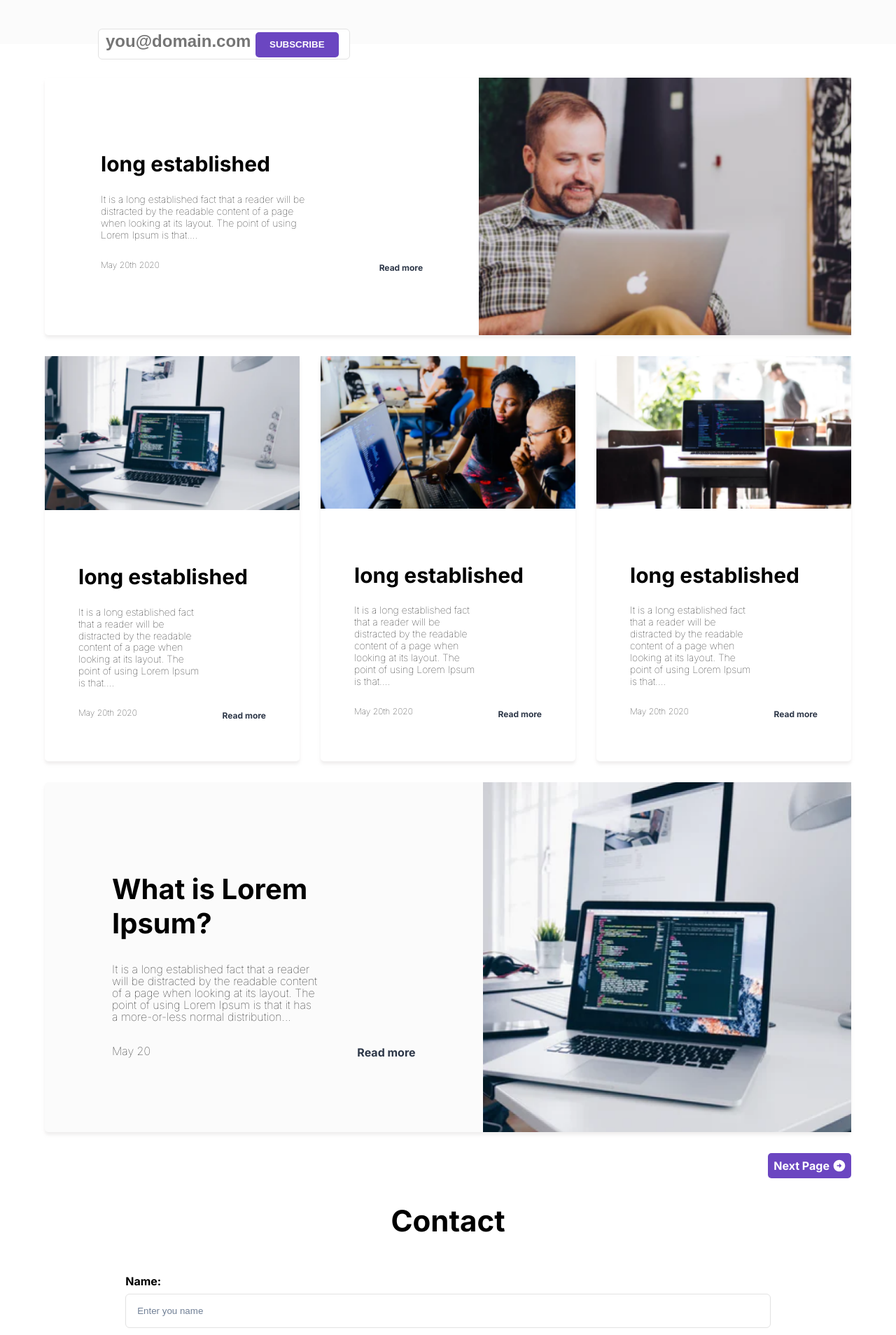
After one commit to ArcoDev/HotCofee, a PHP site: the page made by assets/templates/content.php in a window 1280 px wide. The commit adds this page. Shown: the part 484-2392 px from the top of the page at 70% size. Run offline with PHP 8.4, Linux system fonts and the light colour scheme; the template is opened without the code that fills it, so the values that code supplies are empty.

Commit message:
Estructurando la pagina para pasarla a wordpress

```diff
--- a/article.html
+++ b/article.php
@@ -6,7 +6,7 @@
     <meta http-equiv="X-UA-Compatible" content="IE=edge">
     <meta name="viewport" content="width=device-width, initial-scale=1.0">
     <title>HotCoffee</title>
-    <link rel="stylesheet" href="assets/css/styles.css">
+    <link rel="stylesheet" href="http://localhost/mijo_brands/wp-content/themes/HotCoffee/style.css">
 </head>
 
 <body>
@@ -25,8 +25,8 @@
             </div>
             <div class="box items">
                 <ul class="links">
-                    <li><a href="#">home</a></li>
-                    <li><a href="#">Articles</a></li>
+                    <li><a href="http://localhost/mijo_brands/wp-content/themes/HotCoffee/index.html">home</a></li>
+                    <li><a href="http://localhost/mijo_brands/wp-content/themes/HotCoffee/articles.php"">Articles</a></li>
                 </ul>
             </div>
             <div class="box menu-mobile">
--- a/assets/js/app.js
+++ b/assets/js/app.js
@@ -3,13 +3,11 @@ window.addEventListener("DOMContentLoaded", function () {
 });
 
 $("#send").click(function (e) {
-  e.preventDefault();
   const name = document.getElementById("name").value;
   const email = document.getElementById("email").value;
   const message = document.getElementById("message").value;
-  const send = document.getElementById("send").value;
   const error = document.getElementById("error");
-  const success = document.getElementById("success");
+  const correct = document.getElementById("correct");
   const txtError = document.getElementById("txtError");
 
   let expresionEmail;
@@ -20,7 +18,7 @@ $("#send").click(function (e) {
     txtError.innerHTML = "All fields are required";
     setTimeout(function () {
       error.style.opacity = "0";
-    }, 5000);
+    }, 3000);
     return false;
   } else if (name.length > 20) {
     error.style.opacity = "1";
@@ -44,6 +42,16 @@ $("#send").click(function (e) {
     }, 3000);
     return false;
   } else {
-    alert('Todo correcto');
+    $.ajax({
+      url: 'assets/email/email.php',
+      type: 'POST',
+      dataType: $('#send-email').serialize(),
+      success: function () {
+        correct.style.opacity = "1";
+        setTimeout(function () {
+          correct.style.opacity = "0";
+        }, 3000);
+      }
+    });
   }
 });
--- /dev/null
+++ b/assets/templates/content.php
@@ -0,0 +1,102 @@
+<main class="container">
+    <article class="grid-container">
+        <div class="article">
+            <div class="info-article">
+                <h2>long established</h2>
+                <p>It is a long established fact that a reader will be distracted by the readable content of a page
+                    when looking at its layout. The point of using Lorem Ipsum is that....</p>
+                <div class="footer-info">
+                    <p>May 20th 2020</p>
+                    <a href="<?php echo get_template_directory_uri(); ?>/article.php">Read more</a>
+                </div>
+            </div>
+            <div class="img-article">
+                <img src="<?php echo get_template_directory_uri(); ?>/assets/img/image1.png" alt="Image HotCoffee">
+            </div>
+        </div>
+        <div class="article">
+            <div class="img-article">
+                <img src="<?php echo get_template_directory_uri(); ?>/assets/img/image2.png" alt="Image HotCoffee">
+            </div>
+            <div class="info-article">
+                <h2>long established</h2>
+                <p>It is a long established fact that a reader will be distracted by the readable content of a page
+                    when looking at its layout. The point of using Lorem Ipsum is that....</p>
+                <div class="footer-info">
+                    <p>May 20th 2020</p>
+                    <a href="<?php echo get_template_directory_uri(); ?>/article.php">Read more</a>
+                </div>
+            </div>
+        </div>
+        <div class="article">
+            <div class="img-article">
+                <img src="<?php echo get_template_directory_uri(); ?>/assets/img/image3.png" alt="Image HotCoffee">
+            </div>
+            <div class="info-article">
+                <h2>long established</h2>
+                <p>It is a long established fact that a reader will be distracted by the readable content of a page
+                    when looking at its layout. The point of using Lorem Ipsum is that....</p>
+                <div class="footer-info">
+                    <p>May 20th 2020</p>
+                    <a href="<?php echo get_template_directory_uri(); ?>/article.php">Read more</a>
+                </div>
+            </div>
+        </div>
+        <div class="article">
+            <div class="img-article">
+                <img src="<?php echo get_template_directory_uri(); ?>/assets/img/image4.png" alt="Image HotCoffee">
+            </div>
+            <div class="info-article">
+                <h2>long established</h2>
+                <p>It is a long established fact that a reader will be distracted by the readable content of a page
+                    when looking at its layout. The point of using Lorem Ipsum is that....</p>
+                <div class="footer-info">
+                    <p>May 20th 2020</p>
+                    <a href="<?php echo get_template_directory_uri(); ?>/article.php">Read more</a>
+                </div>
+            </div>
+        </div>
+        <div class="article">
+            <div class="info-article">
+                <h2>What is Lorem Ipsum?</h2>
+                <p>It is a long established fact that a reader will be distracted by the readable content of a page
+                    when looking at its layout. The point of using Lorem Ipsum is that it has a more-or-less normal
+                    distribution...</p>
+                <div class="footer-info">
+                    <p>May 20</p>
+                    <a href="<?php echo get_template_directory_uri(); ?>/article.php">Read more</a>
+                </div>
+            </div>
+            <div class="img-article">
+                <img src="<?php echo get_template_directory_uri(); ?>/assets/img/image5.png" alt="Image HotCoffee">
+            </div>
+        </div>
+    </article>
+    <aside class="btn-aside">
+        <a href="#" class="btn-next">Next Page <img src="<?php echo get_template_directory_uri(); ?>/assets/icons/next.svg" alt="Next Icon"></a>
+    </aside>
+    <section class="contact">
+        <div class="title">
+            <h2>Contact</h2>
+        </div>
+        <div class="alerts">
+            <div id="error" class="error">
+                <p id="txtError"></p>
+            </div>
+            <div id="correct" class="correct">
+                <h6 id="msjAlert">Se ha enviado correctamente tu mensaje.</h6>
+            </div>
+        </div>
+        <form id="send-email" method="POST" class="form">
+            <label for="name">Name:</label>
+            <input type="text" name="name" id="name" placeholder="Enter you name">
+            <label for="email">Email:</label>
+            <input type="email" name="email" id="email" placeholder="Enter you email">
+            <label for="message">Message:</label>
+            <textarea name="message" id="message" cols="30" rows="10" placeholder="Leave your message"></textarea>
+            <div class="btn-send">
+                <button id="send" type="button">Send</button>
+            </div>
+        </form>
+    </section>
+</main>
--- /dev/null
+++ b/assets/templates/footer.php
@@ -0,0 +1,21 @@
+<footer class="footer">
+        <div class="text-footer">
+            <h3>hotcoffee <span>2020 copyright all rights reserved</span></h3>
+        </div>
+        <div class="socials">
+            <a href="instagram.com">
+                <img src="<?php echo get_template_directory_uri(); ?>/assets/icons/instagram.svg" alt="Instagram">
+            </a>
+            <a href="twitter.com">
+                <img src="<?php echo get_template_directory_uri(); ?>/assets/icons/twitter.svg" alt="Twitter">
+            </a>
+            <a href="linkedin.com">
+                <img src="<?php echo get_template_directory_uri(); ?>/assets/icons/linkedin.svg" alt="Linkedin">
+            </a>
+        </div>
+    </footer>
+    <script src="<?php echo get_template_directory_uri(); ?>/assets/js/jquery.min.js"></script>
+    <script src="<?php echo get_template_directory_uri(); ?>/assets/js/app.js"></script>
+</body>
+
+</html>
--- /dev/null
+++ b/assets/templates/header.php
@@ -0,0 +1,47 @@
+<!DOCTYPE html>
+<html lang="en">
+
+<head>
+    <meta charset="UTF-8">
+    <meta http-equiv="X-UA-Compatible" content="IE=edge">
+    <meta name="viewport" content="width=device-width, initial-scale=1.0">
+    <title>HotCoffee</title>
+    <link rel="stylesheet" href="<?php echo get_template_directory_uri(); ?>style.css">
+</head>
+
+<body>
+    <header class="header">
+        <nav class="navbar">
+            <div class="box logo">
+                <a href="index.html">
+                    <h2>HotCoffee</h2>
+                </a>
+            </div>
+            <div class="box search">
+                <div class=" content-search">
+                    <img src="<?php echo get_template_directory_uri(); ?>/assets/icons/search.svg" alt="icon search" />
+                    <input type="search" placeholder="search...">
+                </div>
+            </div>
+            <div class="box items">
+                <ul class="links">
+                    <li><a href="<?php echo get_template_directory_uri(); ?>/index.html">home</a></li>
+                    <li><a href="<?php echo get_template_directory_uri(); ?>/article.php">Articles</a></li>
+                </ul>
+            </div>
+            <div class="box menu-mobile">
+                <img src="<?php echo get_template_directory_uri(); ?>/assets/icons/hamburguer.svg" alt="icon menu mobile">
+            </div>
+        </nav>
+        <div class="content-header">
+            <div class="info-coffee">
+                <h1>Make better <br> coffee <span><img src="<?php echo get_template_directory_uri(); ?>/assets/icons/coffee.svg" alt="Coffee"></span></h1>
+                <form action="">
+                    <input class="email" type="email" placeholder="you@domain.com">
+                    <input class="btn-email" type="submit" value="SUBSCRIBE">
+                </form>
+            </div>
+            <div class="info-coffee img-people">
+            </div>
+        </div>
+    </header>
--- a/assets/css/styles.css
+++ b/style.css
@@ -239,7 +239,7 @@ input {
 }
 
 .header .content-header .info-coffee.img-people {
-  background-image: url("../img/people.png");
+  background-image: url("http://localhost/mijo_brands/wp-content/themes/HotCoffee/assets/img/people.png");
   background-size: 476px 323px;
   background-position: center;
   background-repeat: no-repeat;
@@ -618,10 +618,11 @@ input {
   align-items: center;
   justify-content: center;
   color: #a94442;
+  font-weight: 700;
   background-color: #f2dede;
   border-color: #ebccd1;
   border-radius: 10px;
-  transition: all 2s ease-out;
+  transition: all 1s ease-out;
   opacity: 0;
 }
 
@@ -634,7 +635,7 @@ input {
   text-align: center;
 }
 
-.contact .alerts .succes {
+.contact .alerts .correct {
   position: fixed;
   top: 8%;
   right: 1%;
@@ -643,17 +644,18 @@ input {
   align-items: center;
   justify-content: center;
   color: #a94442;
+  font-weight: 700;
   background-color: #f2dede;
   border-color: #ebccd1;
   border-radius: 10px;
-  transition: all 2s ease-out;
+  transition: all 1s ease-out;
   opacity: 0;
   color: #155724;
   background-color: #d4edda;
   border-color: #c3e6cb;
 }
 
-.contact .alerts .succes h6 {
+.contact .alerts .correct h6 {
   font-size: 14px;
   text-transform: uppercase;
   font-weight: 700;
@@ -885,4 +887,4 @@ input {
     font-size: 12px;
   }
 }
-/*# sourceMappingURL=styles.css.map */
+/*# sourceMappingURL=style.css.map */
--- a/assets/css/styles.scss
+++ b/style.scss
@@ -119,10 +119,11 @@ input {
     align-items: center;
     justify-content: center;
     color: #a94442;
+    font-weight: 700;
     background-color: #f2dede;
     border-color: #ebccd1;
     border-radius: 10px;
-    transition: all 2s ease-out;
+    transition: all 1s ease-out;
     opacity: 0;
 
     h6 {
@@ -309,7 +310,7 @@ input {
             }
 
             &.img-people {
-                background-image: url('../img/people.png');
+                background-image: url('http://localhost/mijo_brands/wp-content/themes/HotCoffee/assets/img/people.png');
                 background-size: 476px 323px;
                 background-position: center;
                 background-repeat: no-repeat;
@@ -547,7 +548,7 @@ input {
             @include alerts;
         }
 
-        .succes {
+        .correct {
             @include alerts;
             color: #155724;
             background-color: #d4edda;
```
Also changed, not shown: assets/email/email.php (added, +11 -0 lines), index.html (deleted, +0 -171 lines), index.php (added, +10 -0 lines), prueba.html (added, +12 -0 lines), 2 other files.
